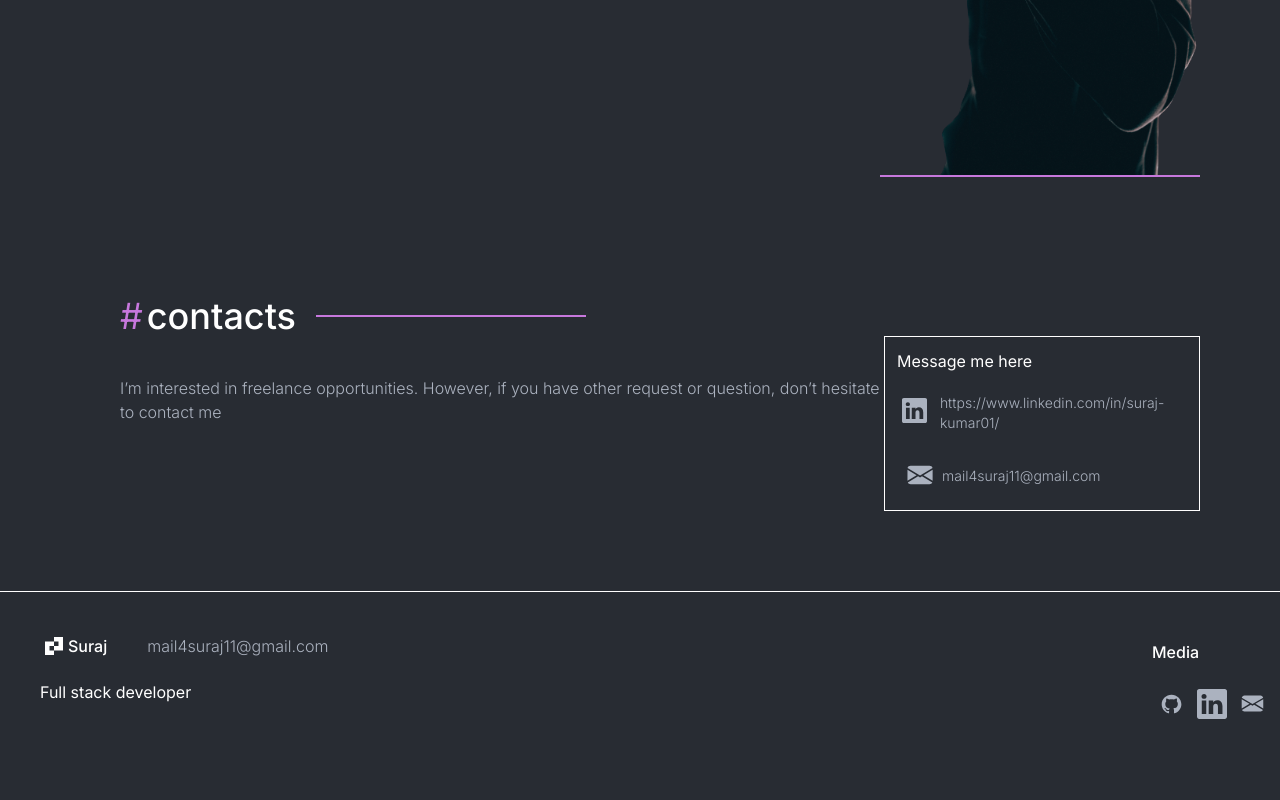
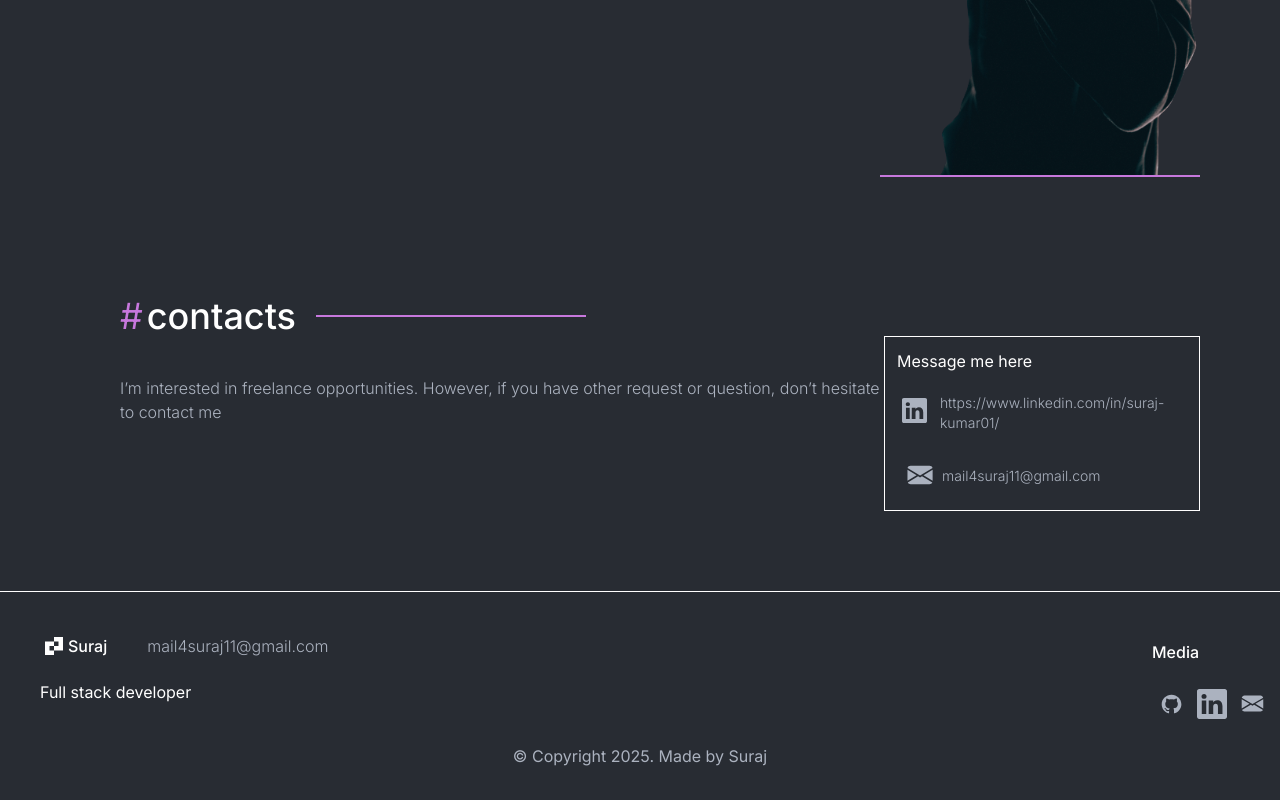
Before and after one commit to rockzsuraj/professional-porfolio, a Next.js app: page / in a window 1280 px wide. Shown: the part 3132-3932 px from the top of the page. Before the commit the page ends 3876 px from the top, so only its background shows below. Built offline with nearby package versions, Linux system fonts and the light colour scheme.

Commit message:
added copyright

```diff
--- a/src/app/components/sections/Footer.tsx
+++ b/src/app/components/sections/Footer.tsx
@@ -5,6 +5,7 @@ import Link from 'next/link'
 
 const Footer = () => {
   return (
+    <div className='flex flex-col pb-8'>
       <div className='flex flex-row border-t-1 mt-20  justify-between'>
         <div className='flex flex-col p-10'>
           <div className='flex flex-row items-center'>
@@ -37,6 +38,10 @@ const Footer = () => {
           </div>
         </div>
       </div>
+      <div className='self-center text-gray'>
+        <p >© Copyright 2025. Made by Suraj</p>
+      </div>
+    </div>
 
   )
 }
```
Lines whose indentation alone changed are shown as unchanged.
